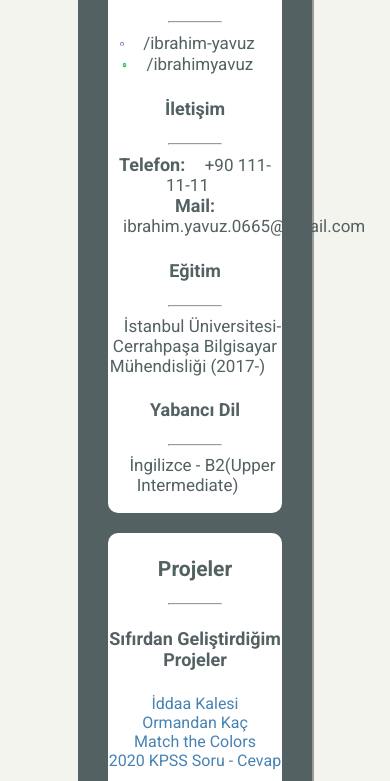
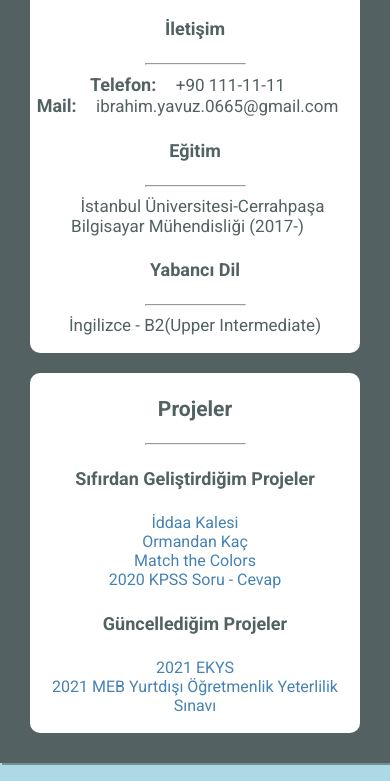
Before and after one commit to ibrahim-yavuz/ibrahim-yavuz.github.io, a plain HTML site: page index.html in a window 390 px wide. Shown: the part 602-1383 px from the top of the page. Drawn offline with Linux system fonts and the light colour scheme.

Commit message:
Add files via upload

```diff
--- a/cssfile.css
+++ b/cssfile.css
@@ -7,7 +7,15 @@ body{
     font-family: 'Roboto', sans-serif;
     background-color: #f3f4ed;
     width: 60%;
+
 }
+
+@media only screen and (max-width: 1000px) {
+    body {
+      background-color: lightblue;
+      width: 100%;
+    }
+  }
 
 .header_{
     box-shadow: 2px 2px #42464280;
```
